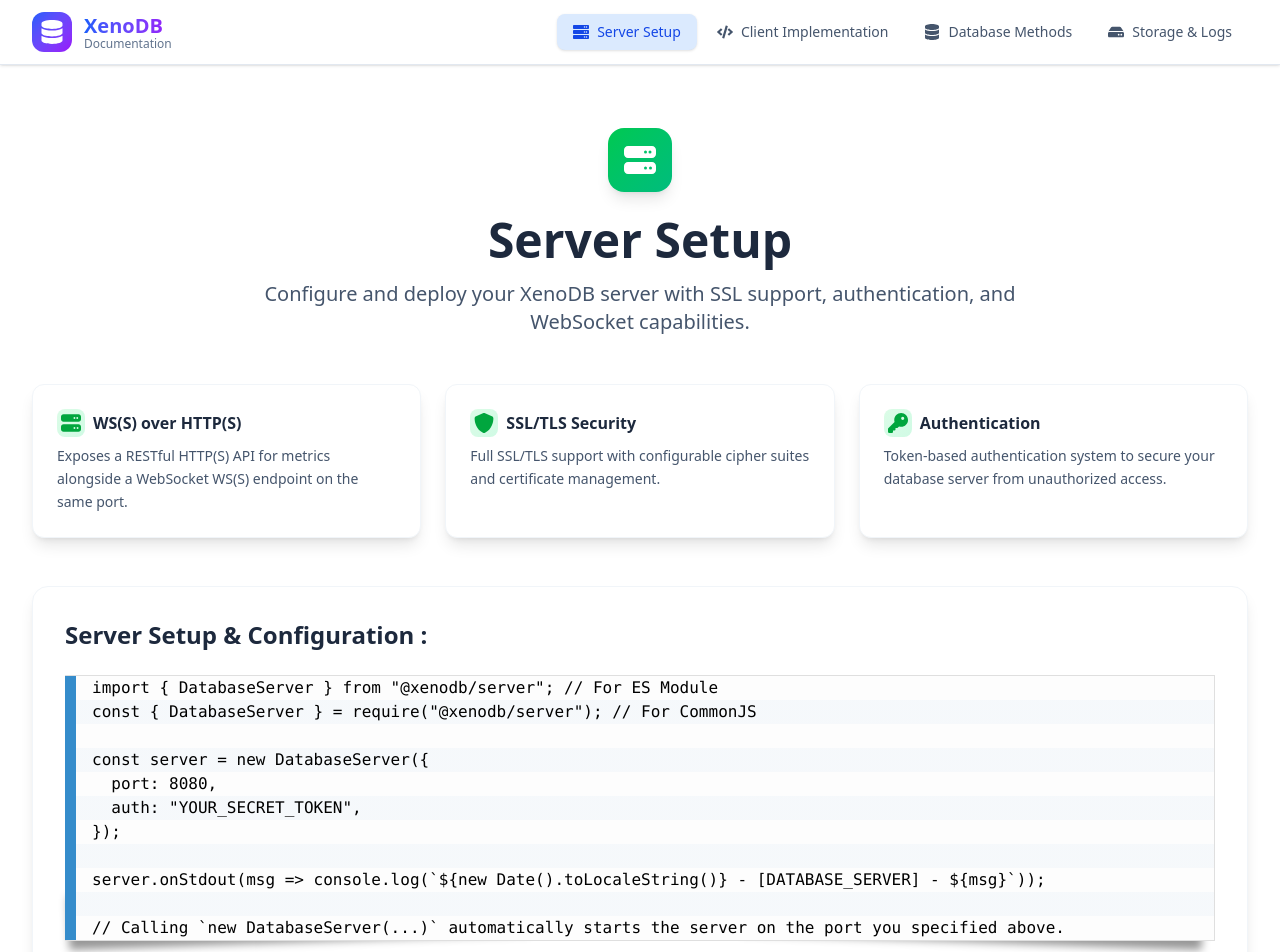
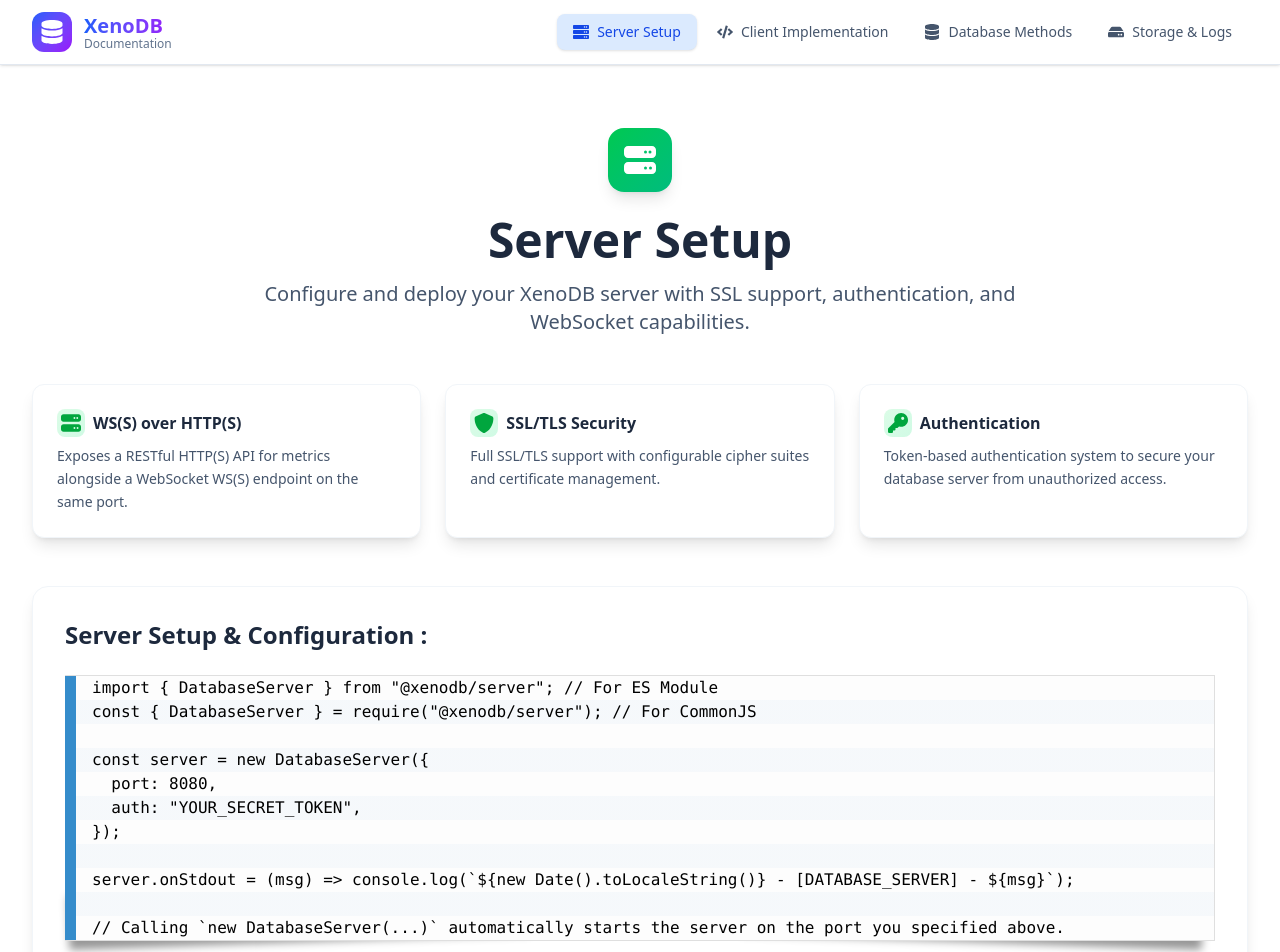
Before and after one commit to xenoDB/xenoSite, a React (Vite) app: page /server-setup in a window 1280 px wide. Shown: the top 952 px of the page. Built offline with nearby package versions, Linux system fonts and the light colour scheme.

Commit message:
fix serverSetup

```diff
--- a/src/pages/ServerSetup.tsx
+++ b/src/pages/ServerSetup.tsx
@@ -75,7 +75,7 @@
         `  auth: "YOUR_SECRET_TOKEN",\n` +
         `});\n` +
         `\n` +
-        `server.onStdout(msg => console.log(\`\${new Date().toLocaleString()} - [DATABASE_SERVER] - \${msg}\`));\n` +
+        `server.onStdout = (msg) => console.log(\`\${new Date().toLocaleString()} - [DATABASE_SERVER] - \${msg}\`);\n` +
         `\n` +
         `// Calling \`new DatabaseServer(...)\` automatically starts the server on the port you specified above.`
       }
```
